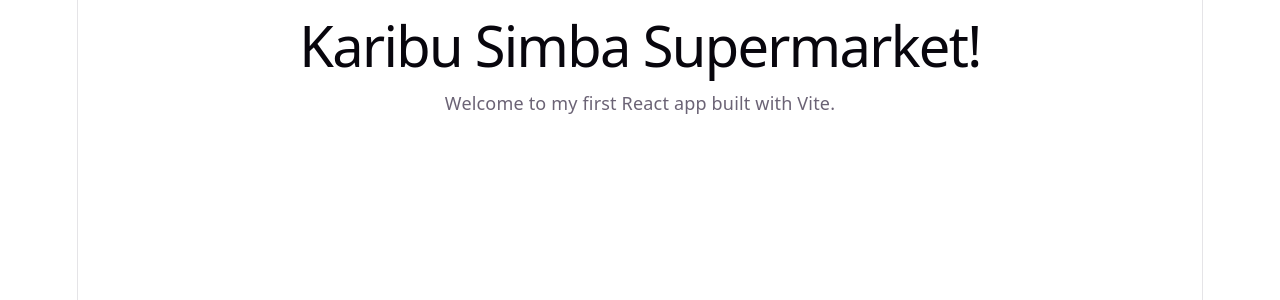
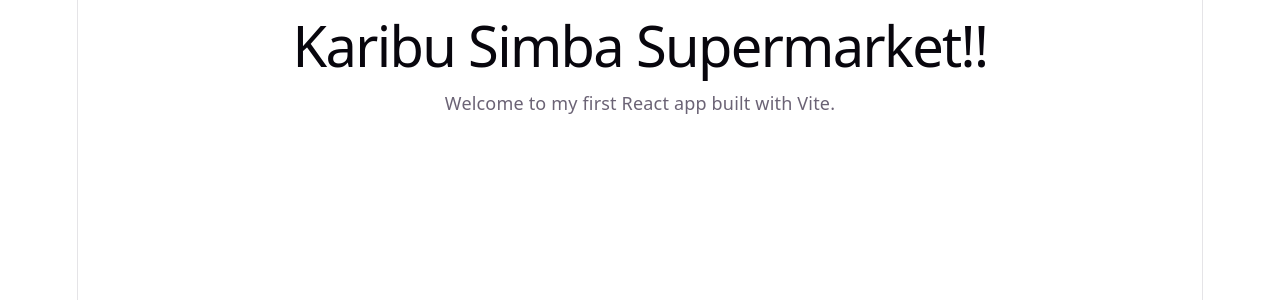
Before and after one commit to tungatiana/simba-supermarket, a React (Vite) app: page / in a window 1280 px wide. Shown: the top 300 px of the page. Built offline with nearby package versions, Linux system fonts and the light colour scheme.

Commit message:
scaffold + welcome heading

```diff
--- a/src/App.jsx
+++ b/src/App.jsx
@@ -2,7 +2,7 @@
 function App() {
   return (
     <div>
-      <h1>Karibu Simba Supermarket!</h1>
+      <h1>Karibu Simba Supermarket!!</h1>
       <p>Welcome to my first React app built with Vite.</p>
     </div>
   )
```
